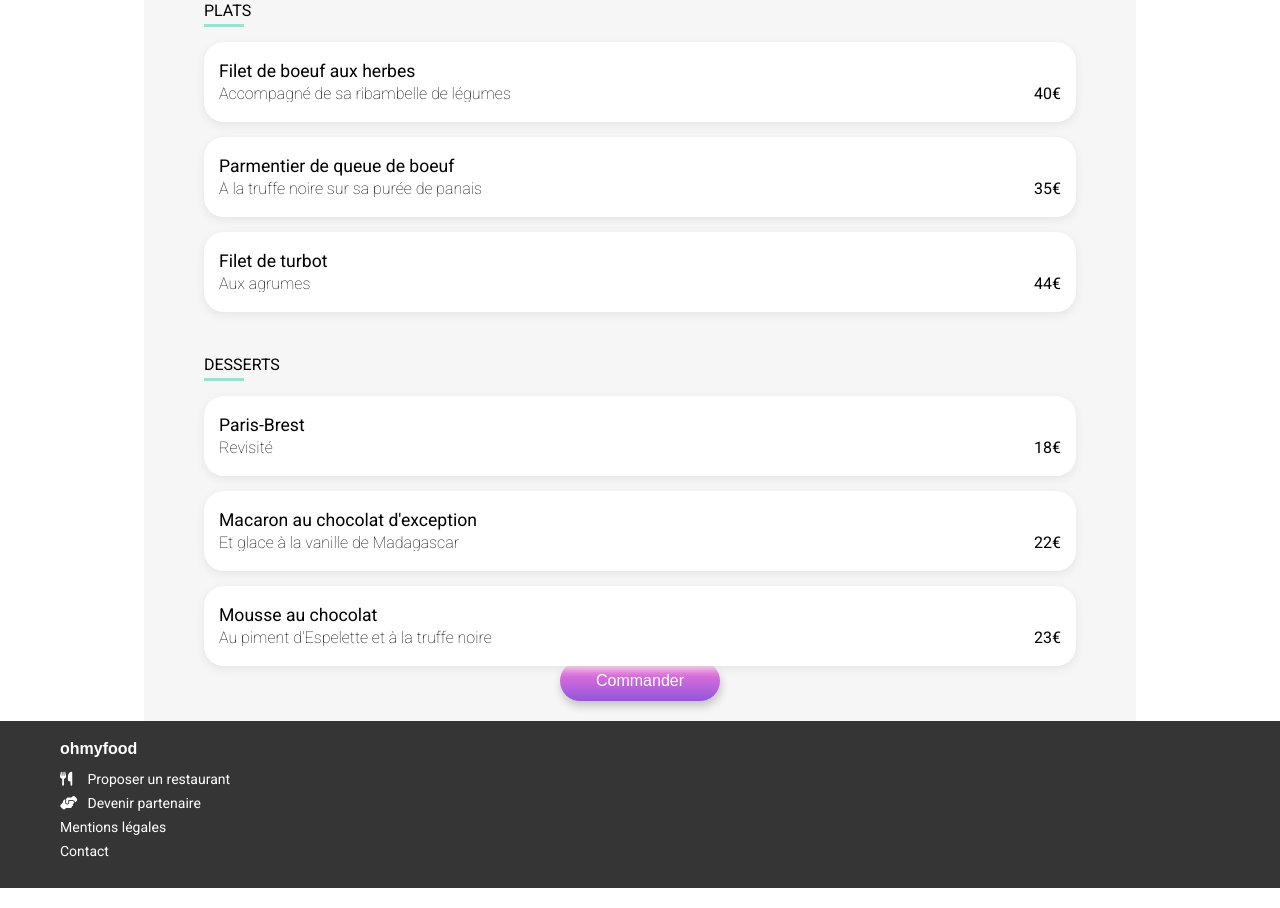
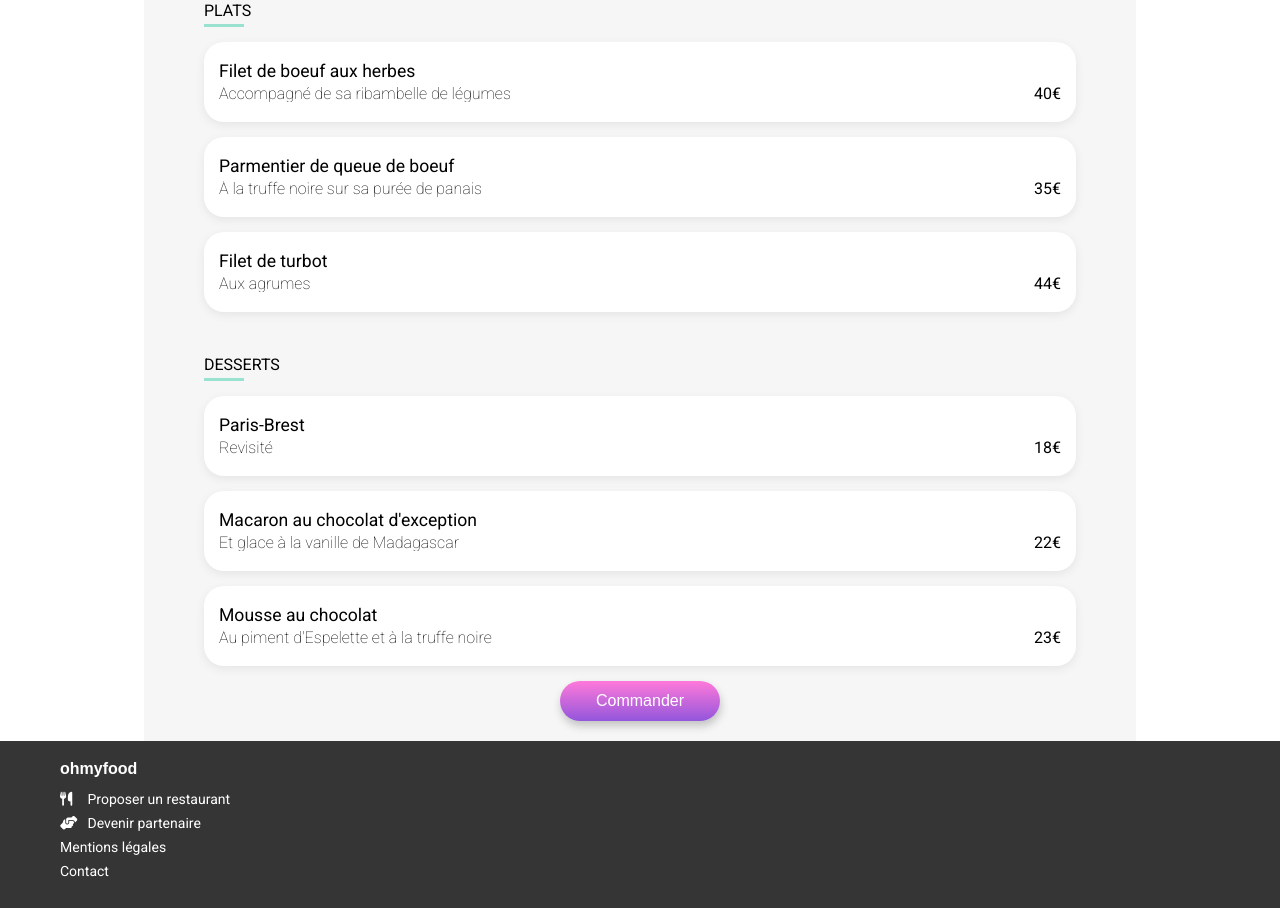
Before and after one commit to Nalem14/BucailleThommy_3_23032021, a website built with webpack: page pages/la_palette_du_gout.html in a window 1280 px wide. Shown: the part 753-1661 px from the top of the page. Built offline with nearby package versions, Linux system fonts and the light colour scheme; a web font is replaced by a local one.

Commit message:
fixed button overflow with top section

```diff
--- a/assets/css/menus.css
+++ b/assets/css/menus.css
@@ -443,7 +443,8 @@ main #menu {
       margin-right: 10px;
       font-size: 1.2em; }
   main #menu button {
-    margin: 0 auto; }
+    margin: 0 auto;
+    margin-top: 20px; }
   main #menu section {
     padding: 0;
     margin-top: 30px;
--- a/assets/scss/menu.scss
+++ b/assets/scss/menu.scss
@@ -103,6 +103,7 @@ main {
 
         button {
             margin: 0 auto;
+            margin-top: 20px;
         }
 
         // for starter, dish and dessert
```
